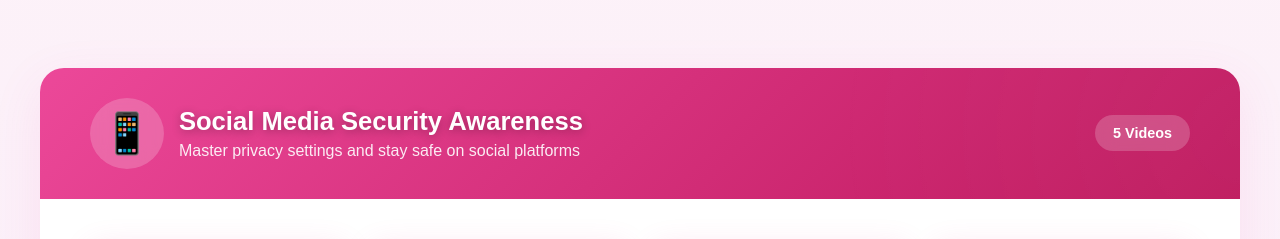
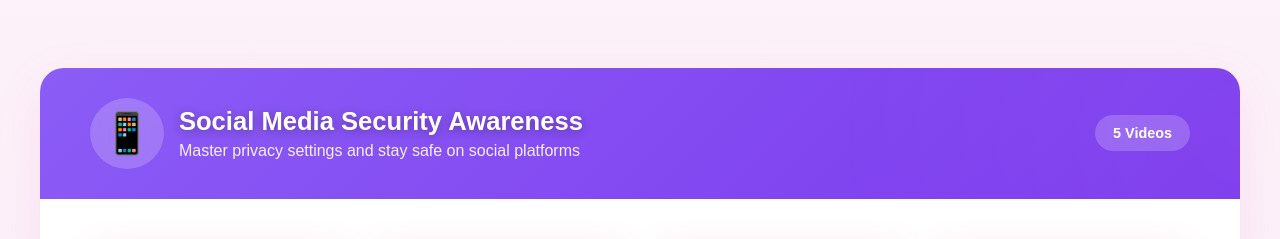
Before and after one commit to techopoly/SecureUs, a React (Vite) app: page /SecureUs/video in a window 1280 px wide. Shown: the part 252-491 px from the top of the page. Built offline with nearby package versions, Linux system fonts and the light colour scheme.

Commit message:
added avatar api

```diff
--- a/src/VideoList.jsx
+++ b/src/VideoList.jsx
@@ -10,7 +10,7 @@ const VideoList = () => {
       category: "Social Media Security Awareness",
       icon: "📱",
       description: "Master privacy settings and stay safe on social platforms",
-      gradient: "linear-gradient(135deg, #ec4899 0%, #be185d 100%)",
+      gradient: "linear-gradient(135deg, #8b5cf6 0%, #7c3aed 100%)",
       videos: [
         {
           videoUrl: 'https://youtu.be/euC9_23rjrc?si=2R-Nvf8ANr_wr1mS',
@@ -43,7 +43,7 @@ const VideoList = () => {
       category: "Safe Browsing Awareness",
       icon: "🌐",
       description: "Browse confidently with smart security practices",
-      gradient: "linear-gradient(135deg, #f97316 0%, #ea580c 100%)",
+      gradient: "linear-gradient(135deg, #8b5cf6 0%, #7c3aed 100%)",
       videos: [
         {
           videoUrl: 'https://www.youtube.com/shorts/Un9ZFoJ2vPE',
```
